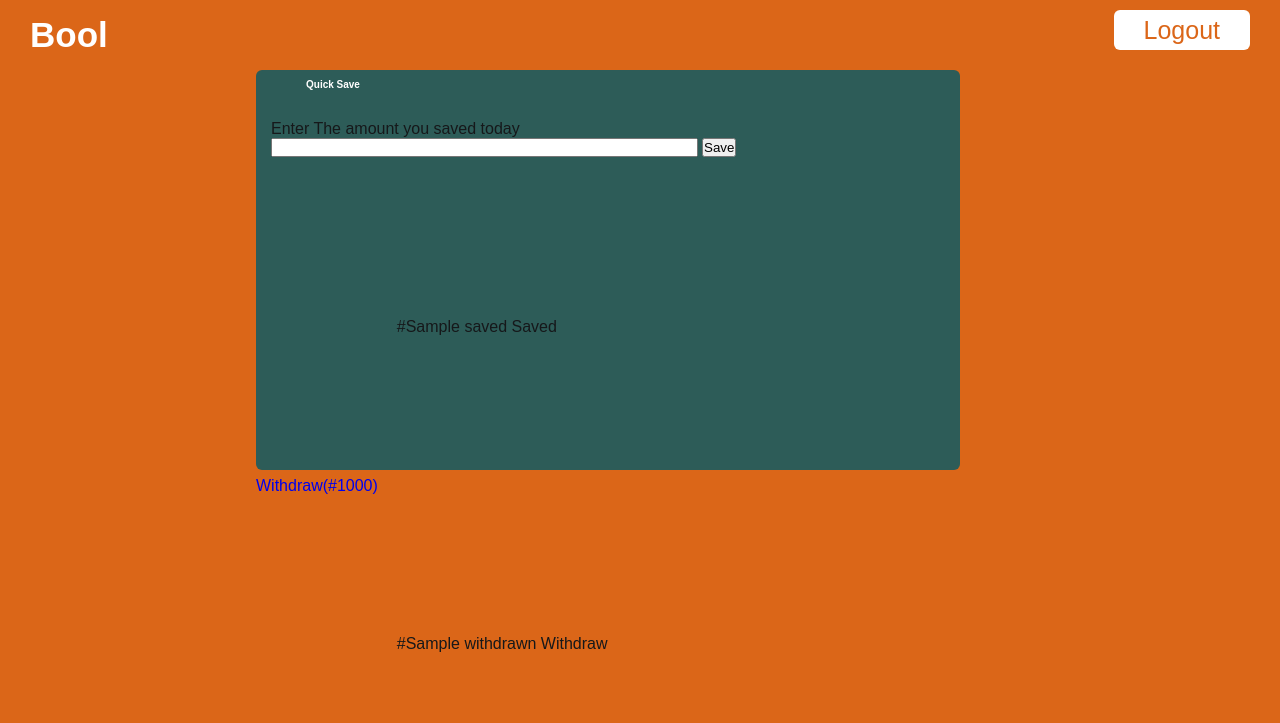
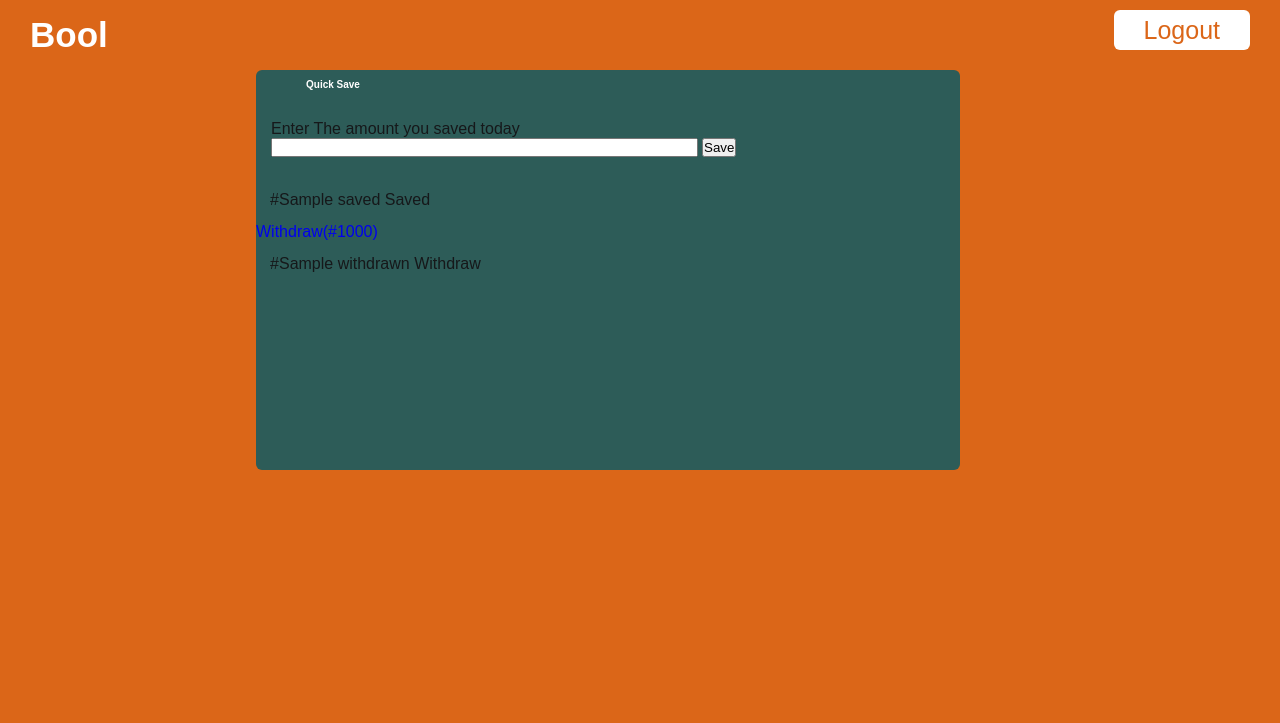
Before and after one commit to AgbaD/Bool, a Flask app: template app/templates/dash.html in a window 1280 px wide. Shown: the top 723 px of the page. Run offline with Flask 2, Linux system fonts and the light colour scheme; the template is opened without the code that fills it: most values are stand-ins (such as "Sample title", 1, 10 or a date in 2020); some libraries are stand-ins or nearby versions.

Commit message:
it is what it is

```diff
--- a/app/static/css/dash.css
+++ b/app/static/css/dash.css
@@ -47,8 +47,8 @@ div.sn label.snl{
     font-weight: bold;
 }
 div.sn div{
-    padding: 10%;
-    margin: 10%;
+    padding: 1%;
+    margin: 1%;
 }
 div.sn form{
     width: 80%;
```
